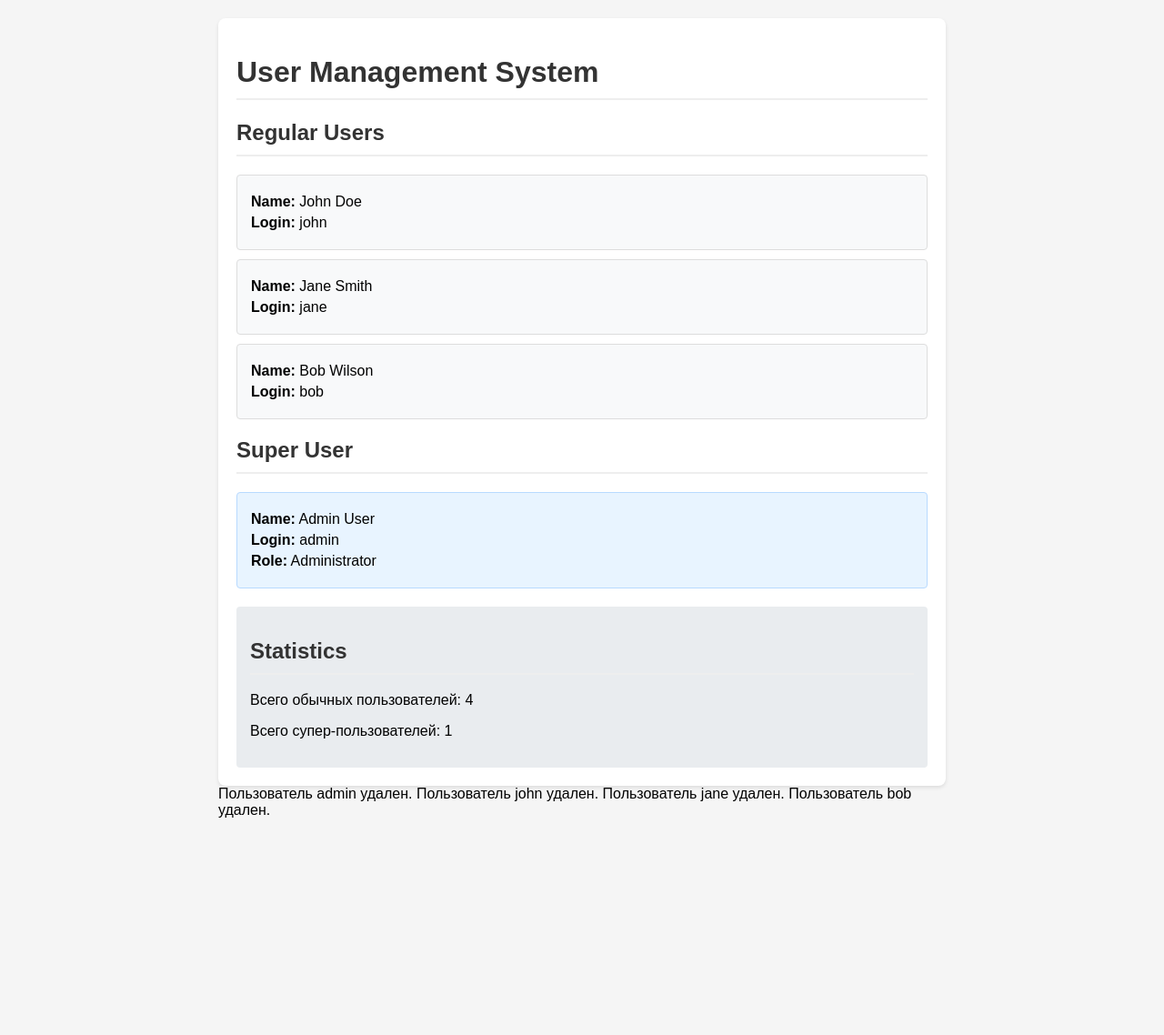
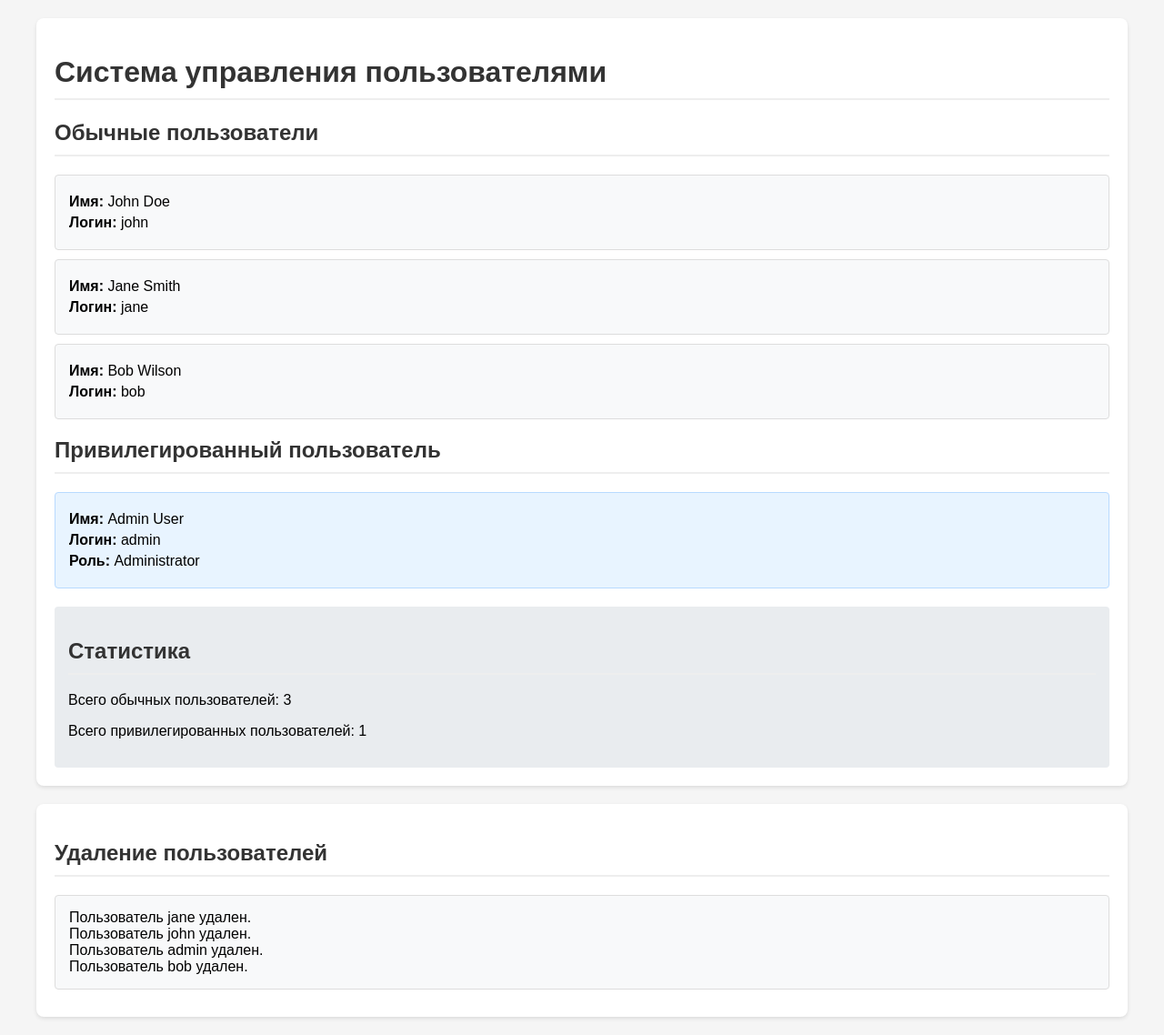
Before and after one commit to loverXDR/web, a PHP site: page / in a window 1280 px wide. Shown: the whole page at 91% size. Before the commit the page ends 899 px from the top, so only its background shows below. Run offline with PHP 8.4, Linux system fonts and the light colour scheme.

Commit message:
Translate user management system to Russian and enhance user deletion functionality

```diff
--- a/MyProject/Classes/AbstractUser.php
+++ b/MyProject/Classes/AbstractUser.php
@@ -5,15 +5,15 @@
 namespace MyProject\Classes;
 
 /**
- * Abstract Class AbstractUser
- * Base class for all user types
+ * Абстрактный класс AbstractUser
+ * Базовый класс для всех типов пользователей
  *
  * @package MyProject\Classes
  */
 abstract class AbstractUser
 {
     /**
-     * Display user information
+     * Отображает информацию о пользователе
      *
      * @return void
      */
--- a/MyProject/Classes/SuperUser.php
+++ b/MyProject/Classes/SuperUser.php
@@ -8,26 +8,26 @@
 require_once __DIR__ . '/SuperUserInterface.php';
 
 /**
- * Class SuperUser
- * Represents a user with elevated privileges
+ * Класс SuperUser
+ * Представляет пользователя с расширенными привилегиями
  *
  * @package MyProject\Classes
  */
 class SuperUser extends User implements SuperUserInterface
 {
-    /** @var string User's role */
+    /** @var string Роль пользователя */
     public string $role;
 
-    /** @var int Counter for number of SuperUser instances */
+    /** @var int Счетчик количества экземпляров класса SuperUser */
     private static int $superUserCount = 0;
 
     /**
-     * SuperUser constructor
+     * Конструктор класса SuperUser
      *
-     * @param string $name User's name
-     * @param string $login User's login
-     * @param string $password User's password
-     * @param string $role User's role
+     * @param string $name Имя пользователя
+     * @param string $login Логин пользователя
+     * @param string $password Пароль пользователя
+     * @param string $role Роль пользователя
      */
     public function __construct(string $name, string $login, string $password, string $role)
     {
@@ -37,18 +37,18 @@
     }
 
     /**
-     * Display user information including role
+     * Отображает информацию о пользователе, включая роль
      *
      * @return void
      */
     public function showInfo(): void
     {
         parent::showInfo();
-        echo "Role: {$this->role}\n";
+        echo "Роль: {$this->role}\n";
     }
 
     /**
-     * Get all user information as an associative array
+     * Получить всю информацию о пользователе в виде ассоциативного массива
      *
      * @return array
      */
@@ -62,7 +62,7 @@
     }
 
     /**
-     * Get the total number of SuperUser instances
+     * Получить общее количество экземпляров класса SuperUser
      *
      * @return int
      */
@@ -70,4 +70,13 @@
     {
         return self::$superUserCount;
     }
+
+    /**
+     * Деструктор
+     */
+    public function __destruct()
+    {
+        parent::__destruct();
+        self::$superUserCount--;
+    }
 }
--- a/MyProject/Classes/SuperUserInterface.php
+++ b/MyProject/Classes/SuperUserInterface.php
@@ -5,15 +5,15 @@
 namespace MyProject\Classes;
 
 /**
- * Interface SuperUserInterface
- * Defines the contract for super users
+ * Интерфейс SuperUserInterface
+ * Определяет контракт для привилегированных пользователей
  *
  * @package MyProject\Classes
  */
 interface SuperUserInterface
 {
     /**
-     * Get user information as an associative array
+     * Получить информацию о пользователе в виде массива
      *
      * @return array
      */
--- a/MyProject/Classes/User.php
+++ b/MyProject/Classes/User.php
@@ -7,62 +7,66 @@
 require_once __DIR__ . '/AbstractUser.php';
 
 /**
- * Class User
- * Represents a basic user in the system
+ * Класс User
+ * Представляет базового пользователя в системе
  *
  * @package MyProject\Classes
  */
 class User extends AbstractUser
 {
-    /** @var string User's name */
+    /** @var string Имя пользователя */
     public string $name;
 
-    /** @var string User's login */
+    /** @var string Логин пользователя */
     public string $login;
 
-    /** @var string User's password */
+    /** @var string Пароль пользователя */
     private string $password;
 
-    /** @var int Counter for number of User instances */
+    /** @var int Счетчик количества экземпляров класса User */
     private static int $userCount = 0;
 
     /**
-     * User constructor
+     * Конструктор класса User
      *
-     * @param string $name User's name
-     * @param string $login User's login
-     * @param string $password User's password
+     * @param string $name Имя пользователя
+     * @param string $login Логин пользователя
+     * @param string $password Пароль пользователя
      */
     public function __construct(string $name, string $login, string $password)
     {
         $this->name = $name;
         $this->login = $login;
         $this->password = $password;
-        self::$userCount++;
+
+        // Увеличиваем счетчик только если это экземпляр класса User (не SuperUser)
+        if (get_class($this) === User::class) {
+            self::$userCount++;
+        }
     }
 
     /**
-     * Display user information
+     * Отображает информацию о пользователе
      *
      * @return void
      */
     public function showInfo(): void
     {
-        echo "User Information:\n";
-        echo "Name: {$this->name}\n";
-        echo "Login: {$this->login}\n";
+        echo "Информация о пользователе:\n";
+        echo "Имя: {$this->name}\n";
+        echo "Логин: {$this->login}\n";
     }
 
     /**
-     * Destructor
+     * Деструктор
      */
     public function __destruct()
     {
-        echo "Пользователь {$this->login} удален.\n";
+        echo "Пользователь {$this->login} удален.<br>";
     }
 
     /**
-     * Get the total number of User instances
+     * Получить общее количество экземпляров класса User
      *
      * @return int
      */
--- a/index.php
+++ b/index.php
@@ -2,7 +2,7 @@
 
 declare(strict_types=1);
 
-// Autoloader function
+// Функция автозагрузки
 spl_autoload_register(function ($class) {
     $prefix = 'MyProject\\';
     $base_dir = __DIR__ . '/MyProject/';
@@ -23,25 +23,25 @@
 use MyProject\Classes\User;
 use MyProject\Classes\SuperUser;
 
-// Create regular users
+// Создание обычных пользователей
 $user1 = new User("John Doe", "john", "password123");
 $user2 = new User("Jane Smith", "jane", "password456");
 $user3 = new User("Bob Wilson", "bob", "password789");
 
-// Create a super user
+// Создание привилегированного пользователя
 $superUser = new SuperUser("Admin User", "admin", "adminpass", "Administrator");
 
 ?>
 <!DOCTYPE html>
-<html lang="en">
+<html lang="ru">
 <head>
     <meta charset="UTF-8">
     <meta name="viewport" content="width=device-width, initial-scale=1.0">
-    <title>User Management System</title>
+    <title>Система управления пользователями</title>
     <style>
         body {
             font-family: Arial, sans-serif;
-            max-width: 800px;
+            max-width: 1200px;
             margin: 0 auto;
             padding: 20px;
             background-color: #f5f5f5;
@@ -81,33 +81,69 @@
 </head>
 <body>
     <div class="container">
-        <h1>User Management System</h1>
-        <h2>Regular Users</h2>
+        <h1>Система управления пользователями</h1>
+        <h2>Обычные пользователи</h2>
         <?php
         $regularUsers = [$user1, $user2, $user3];
         foreach ($regularUsers as $user) {
             echo '<div class="user-card">';
-            echo '<div class="user-info"><strong>Name:</strong> ' . htmlspecialchars($user->name) . '</div>';
-            echo '<div class="user-info"><strong>Login:</strong> ' . htmlspecialchars($user->login) . '</div>';
+            echo '<div class="user-info"><strong>Имя:</strong> ' . htmlspecialchars($user->name) . '</div>';
+            echo '<div class="user-info"><strong>Логин:</strong> ' . htmlspecialchars($user->login) . '</div>';
             echo '</div>';
         }
         ?>
 
-        <h2>Super User</h2>
+        <h2>Привилегированный пользователь</h2>
         <div class="user-card super-user-card">
             <?php
             $superUserInfo = $superUser->getInfo();
             foreach ($superUserInfo as $key => $value) {
-                echo '<div class="user-info"><strong>' . ucfirst($key) . ':</strong> ' . htmlspecialchars($value) . '</div>';
+                $labels = [
+                    'name' => 'Имя',
+                    'login' => 'Логин',
+                    'role' => 'Роль'
+                ];
+                $label = $labels[$key] ?? ucfirst($key);
+                echo '<div class="user-info"><strong>' . $label . ':</strong> ' . htmlspecialchars($value) . '</div>';
             }
             ?>
         </div>
 
         <div class="stats">
-            <h2>Statistics</h2>
+            <h2>Статистика</h2>
             <p>Всего обычных пользователей: <?php echo User::getUserCount(); ?></p>
-            <p>Всего супер-пользователей: <?php echo SuperUser::getSuperUserCount(); ?></p>
+            <p>Всего привилегированных пользователей: <?php echo SuperUser::getSuperUserCount(); ?></p>
         </div>
     </div>
+
+    <?php
+    // Удаление пользователей
+    echo '<div class="container" style="margin-top: 20px;">';
+    echo '<h2>Удаление пользователей</h2>';
+    echo '<div class="user-card">';
+
+    // Начинаем буферизацию вывода
+
+
+    // Сначала очищаем массив обычных пользователей
+    unset($regularUsers);
+
+    // Теперь удаляем отдельные переменные пользователей
+    unset($user3);
+    unset($user2);
+    unset($user1);
+
+    // В конце удаляем привилегированного пользователя
+    unset($superUser);
+
+    // Получаем содержимое буфера и очищаем его
+
+
+    // Выводим все сообщения внутри блока
+
+
+
+
+    ?>
 </body>
 </html>
```
Also changed, not shown: users.php (+14 -14 lines).
